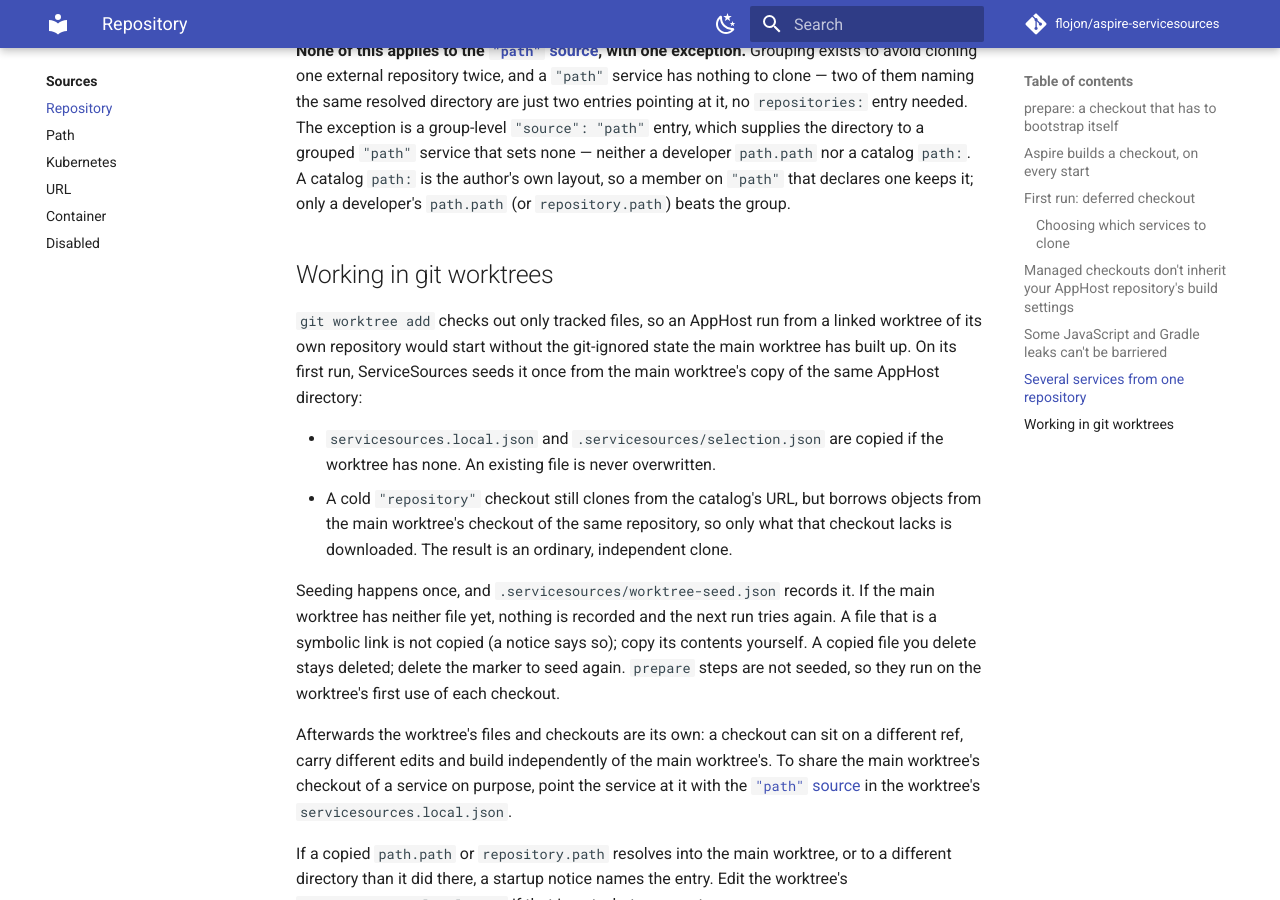
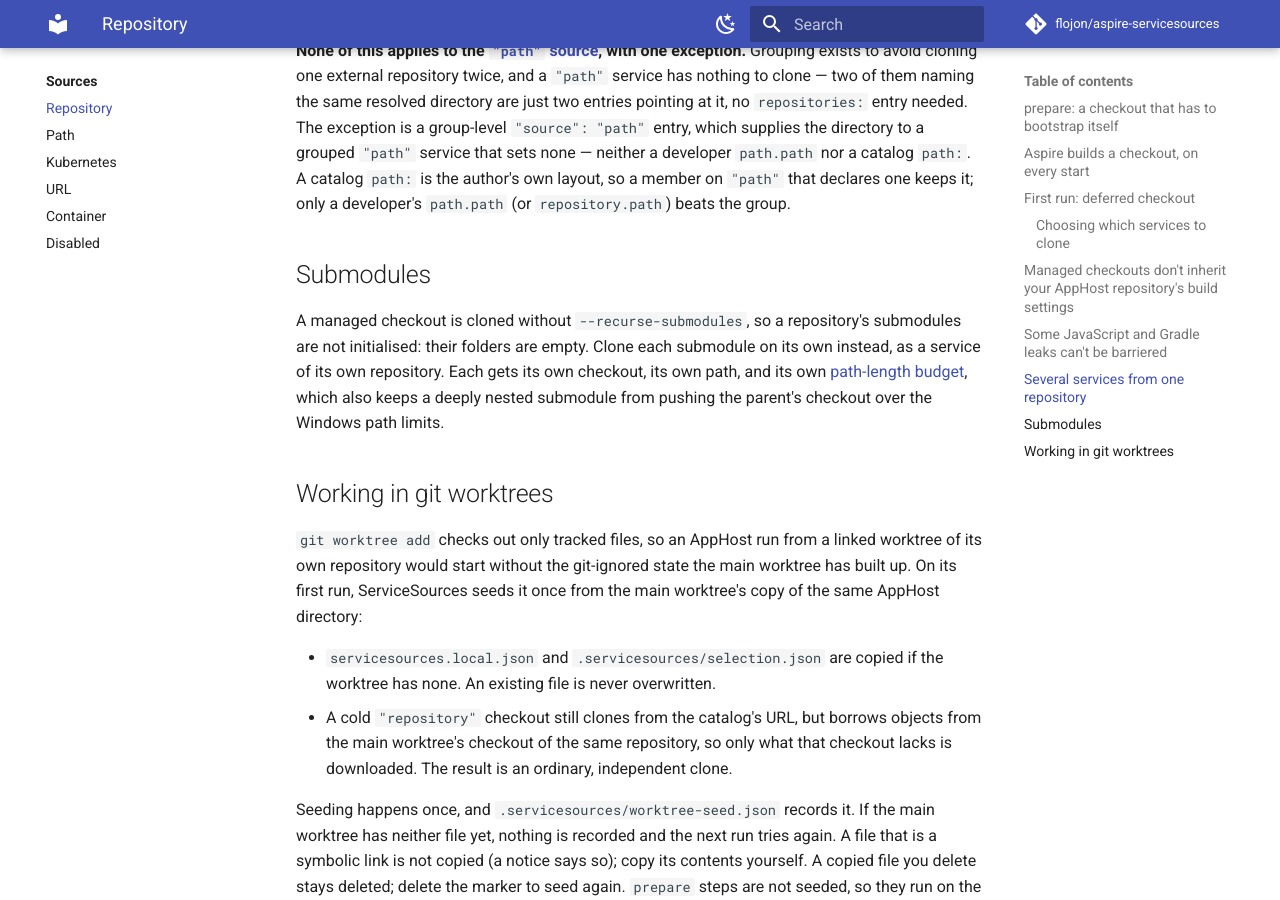
Before and after one commit to flojon/aspire-servicesources, an MkDocs documentation site: the page built from docs/sources/repository.md, in a window 1280 px wide and 900 px high, scrolled down 20068 px. Built offline with MkDocs 1.6.1 and Material for MkDocs 9.7.7, drawn with Linux system fonts in a browser that asks for light colours; comment, search, counter and statistics services are not loaded.

Commit message:
Document cloning submodules as their own services (#479)
Co-Authored-By: Claude Sonnet 5.5 <noreply@anthropic.com>

```diff
--- a/docs/sources/repository.md
+++ b/docs/sources/repository.md
@@ -842,6 +842,14 @@ exception is a group-level `"source": "path"` entry, which supplies the director
 `path:` is the author's own layout, so a member on `"path"` that declares one keeps it; only a developer's
 `path.path` (or `repository.path`) beats the group.
 
+## Submodules
+
+A managed checkout is cloned without `--recurse-submodules`, so a repository's submodules are not
+initialised: their folders are empty. Clone each submodule on its own instead, as a service of its
+own repository. Each gets its own checkout, its own path, and its own [path-length
+budget](../troubleshooting.md), which also keeps a deeply nested submodule from pushing the parent's
+checkout over the Windows path limits.
+
 ## Working in git worktrees
 
 `git worktree add` checks out only tracked files, so an AppHost run from a linked worktree of its
```
